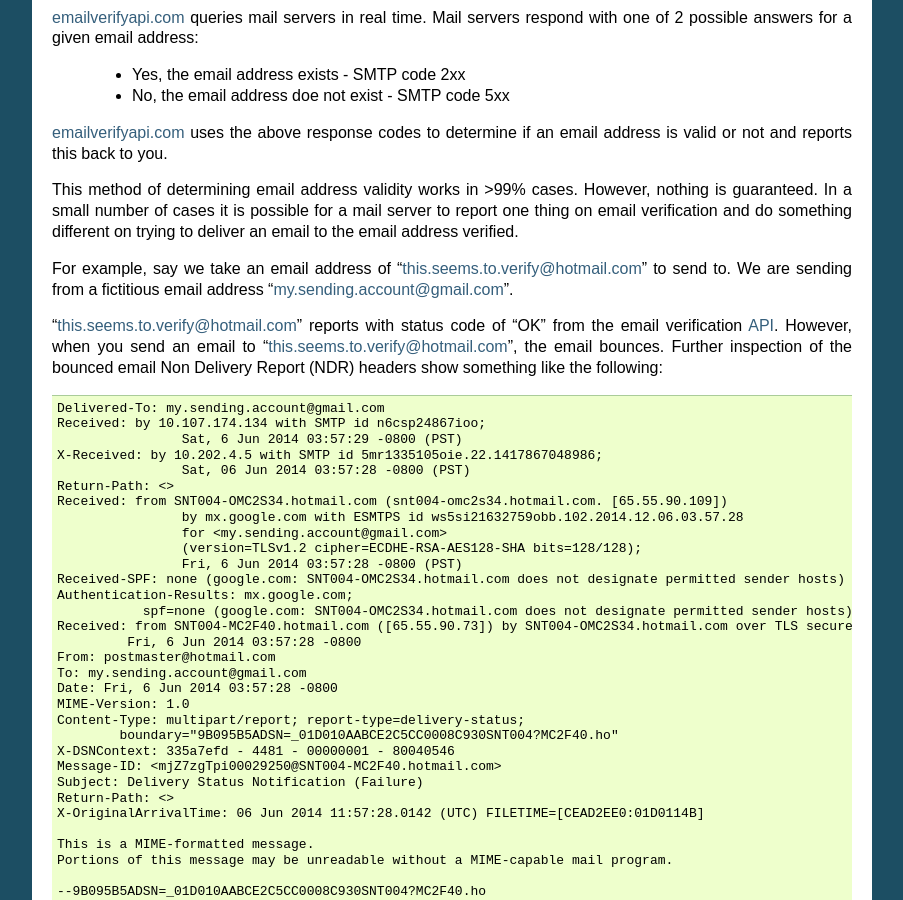
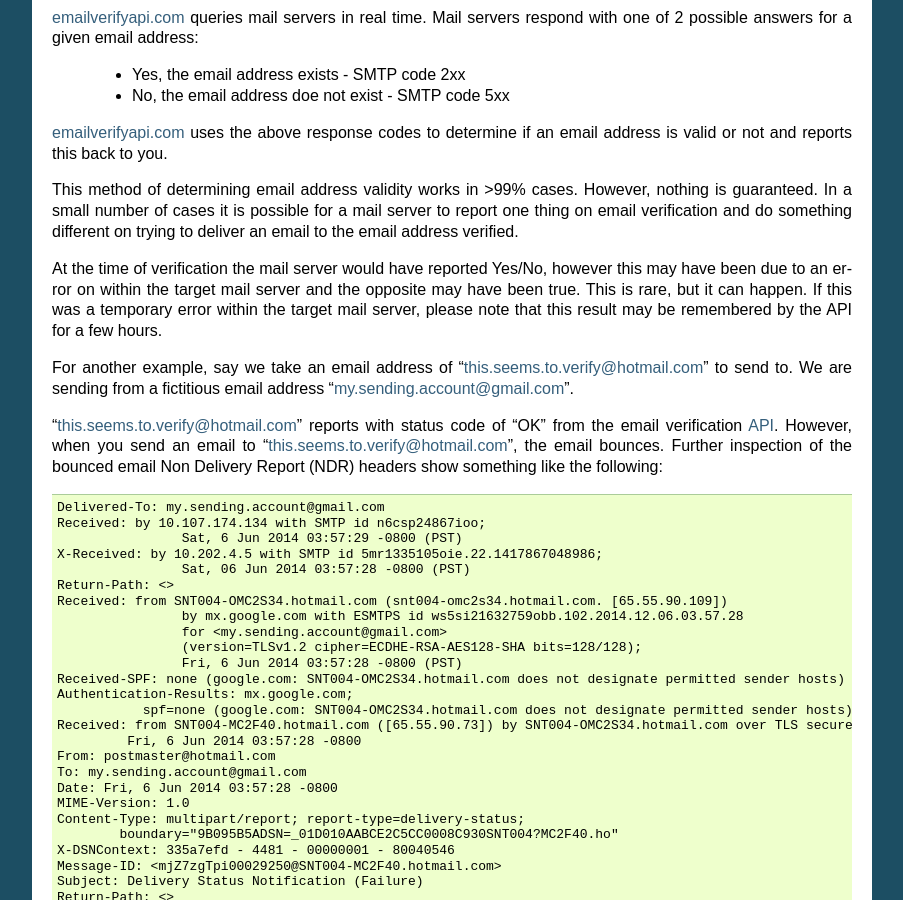
Before and after one commit to emailverifyapicom/docs-rtapi, a Sphinx documentation site: the page built from docs/frequently-asked-questions.rst, in a window 1280 px wide and 900 px high, scrolled down 2095 px. Shown: the whole window, without its empty margins (198-1101 px from the left). Built offline with Sphinx 7.4.7, drawn with Linux system fonts in a browser that asks for light colours.

Commit message:
Mail server errors added to FAQ

```diff
--- a/docs/frequently-asked-questions.rst
+++ b/docs/frequently-asked-questions.rst
@@ -91,7 +91,9 @@
 
 This method of determining email address validity works in >99% cases. However, nothing is guaranteed. In a small number of cases it is possible for a mail server to report one thing on email verification and do something different on trying to deliver an email to the email address verified.
 
-For example, say we take an email address of "this.seems.to.verify@hotmail.com" to send to. We are sending from a fictitious email address "my.sending.account@gmail.com".
+At the time of verification the mail server would have reported Yes/No, however this may have been due to an error on within the target mail server and the opposite may have been true. This is rare, but it can happen. If this was a temporary error within the target mail server, please note that this result may be remembered by the API for a few hours.
+
+For another example, say we take an email address of "this.seems.to.verify@hotmail.com" to send to. We are sending from a fictitious email address "my.sending.account@gmail.com".
 
 "this.seems.to.verify@hotmail.com" reports with status code of "OK" from the email verification :term:`API`. However, when you send an email to "this.seems.to.verify@hotmail.com", the email bounces.
 Further inspection of the bounced email Non Delivery Report (NDR) headers show something like the following:
```
